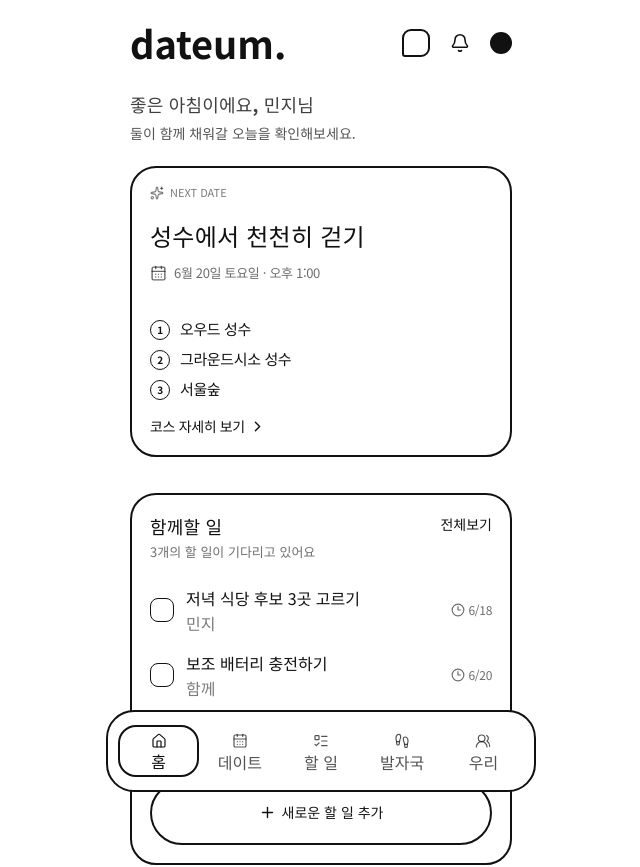
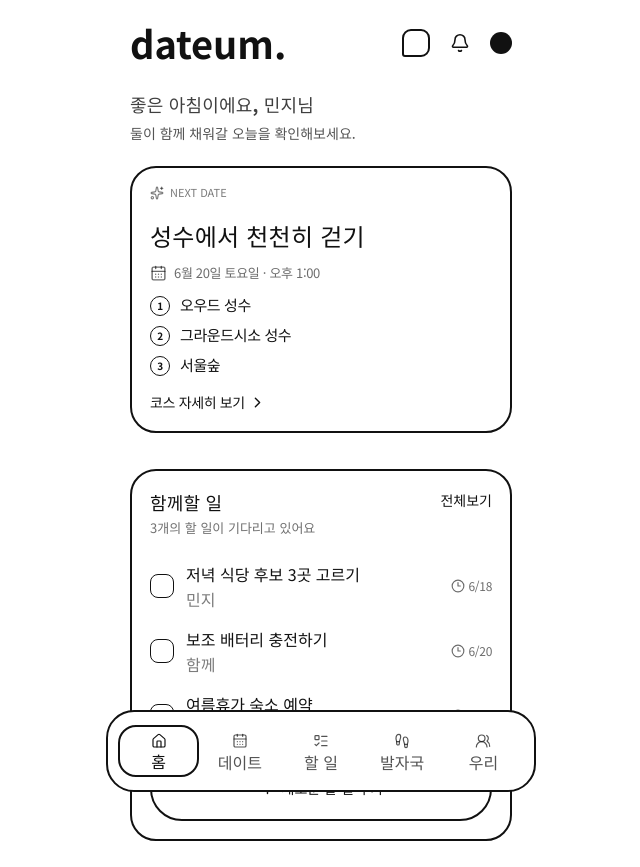
Before and after one commit to yejinrla/dateum, a React (Vite) app: page / in a window 1280 px wide. Shown: the top 867 px of the page, without its empty margins (319-959 px from the left). Built offline with nearby package versions, Linux system fonts and the light colour scheme; a web font is replaced by a local one.

Commit message:
Move next date route upward

```diff
--- a/src/styles.css
+++ b/src/styles.css
@@ -2940,6 +2940,11 @@ body {
 
 .content .hero-card .hero-date {
   font-size: 13px;
+  margin-bottom: 8px;
+}
+
+.content .hero-card .route {
+  margin-top: 2px;
 }
 
 .content .hero-card .route-stop span {
```
